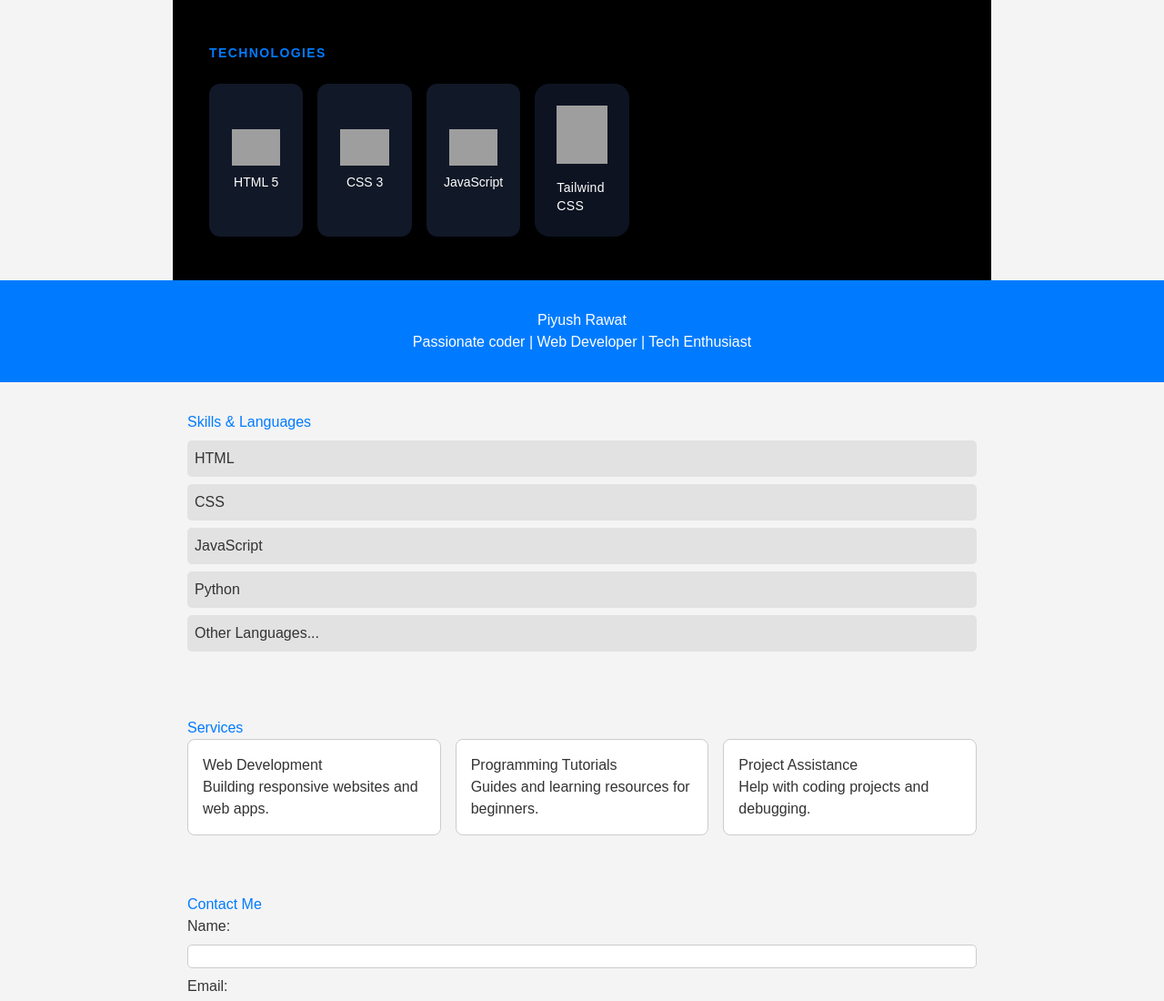
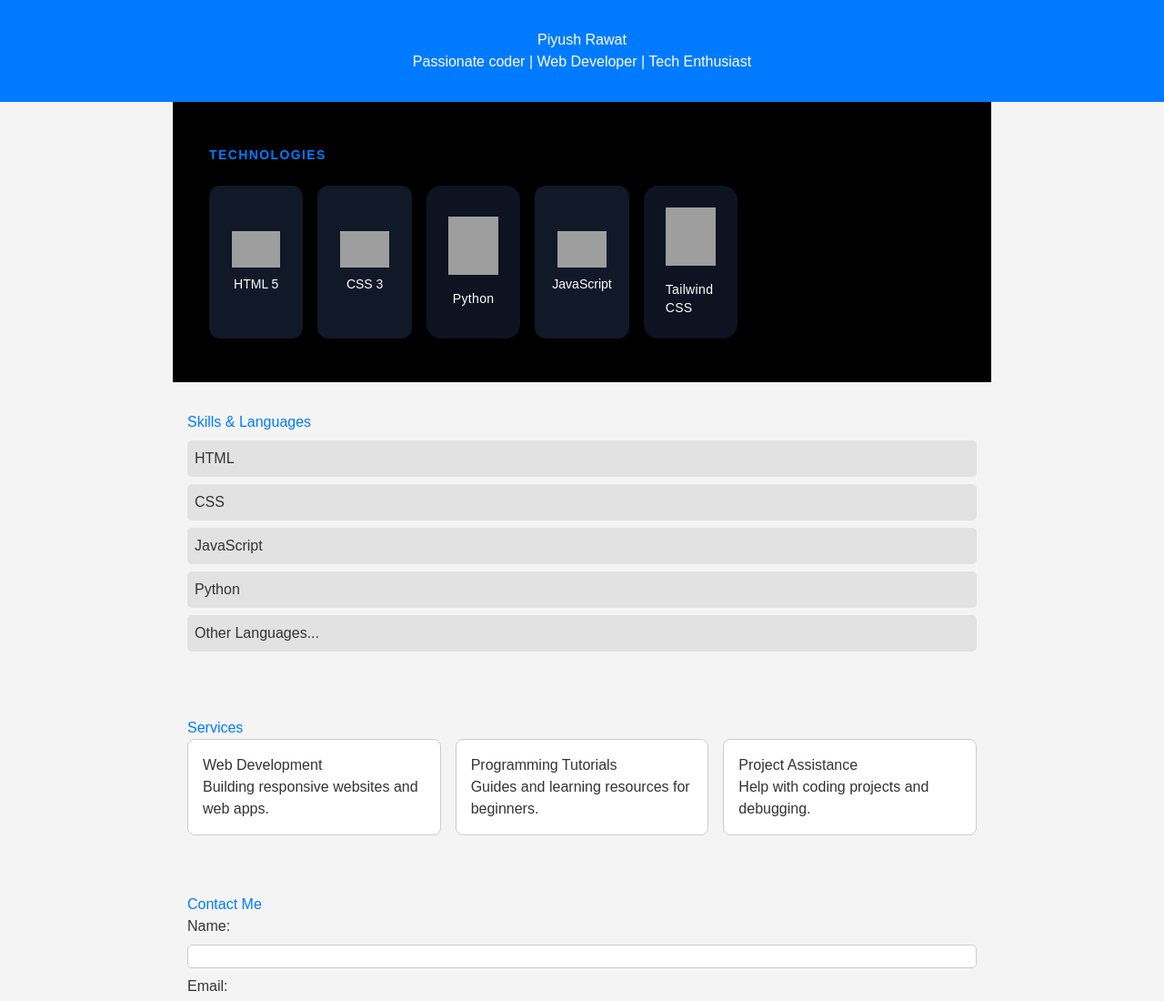
Before and after one commit to XxTraineePiyushxX/piyush-website, a plain HTML site: page index.html in a window 1280 px wide. Shown: the top 1100 px of the page at 91% size. Drawn offline with nearby package versions, Linux system fonts and the light colour scheme; grey boxes are pictures that could not be loaded.

Commit message:
Update index.html

```diff
--- a/index.html
+++ b/index.html
@@ -17,7 +17,13 @@
     </script>
 </head>
 <body>
-  <section class="bg-black text-white py-12">
+  <!-- Header / About Me -->
+    <header>
+        <h1>Piyush Rawat</h1>
+        <p>Passionate coder | Web Developer | Tech Enthusiast</p>
+    </header>
+
+    <section class="bg-black text-white py-12">
       <div class="max-w-6xl mx-auto px-6">
         <h2 class="text-sm font-semibold tracking-widest mb-6">TECHNOLOGIES</h2>
         <div class="grid grid-cols-2 sm:grid-cols-3 md:grid-cols-4 lg:grid-cols-7 gap-4">
@@ -35,6 +41,13 @@
               alt="CSS3" class="h-10 mb-2" />
           <p class="text-sm">CSS 3</p>
         </div>
+
+        <div class="bg-[#0d1321] rounded-2xl p-6 flex flex-col items-center justify-center shadow-lg hover:shadow-cyan-400/20 hover:scale-105 transition transform duration-300">
+          <img src="https://www.python.org/static/community_logos/python-logo.png"
+               alt="Python Logo" class="h-16 mb-4" />
+          <p class="text-white text-sm font-medium tracking-wide">Python</p>
+        </div>
+
 
         <!-- JavaScript -->
         <div class="bg-gray-900 rounded-xl p-4 flex flex-col items-center justify-center shadow-md hover:bg-gray-800 transition">
@@ -55,12 +68,6 @@
       </div>
     </div>
   </section>
-
-    <!-- Header / About Me -->
-    <header>
-        <h1>Piyush Rawat</h1>
-        <p>Passionate coder | Web Developer | Tech Enthusiast</p>
-    </header>
 
     <!-- Skills / Coding Languages -->
     <section id="skills">
```
